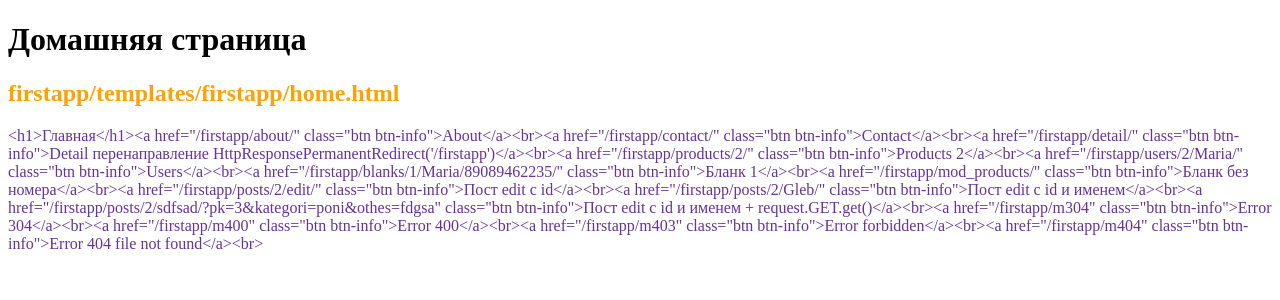
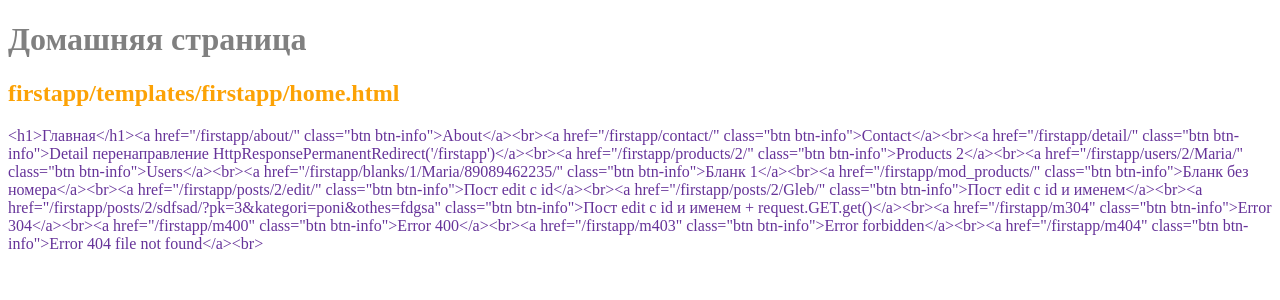
Before and after one commit to Randry1/my-first-blog2, a Django app: page /firstapp/ in a window 1280 px wide. Shown: the top 300 px of the page. Run offline with Django 3.2, Linux system fonts and the light colour scheme.

Commit message:
Приоритетность стилей

```diff
--- a/mysite/firstapp/templates/firstapp/home.html
+++ b/mysite/firstapp/templates/firstapp/home.html
@@ -3,8 +3,18 @@
 <head>
     <meta charset="UTF-8">
     <title>Домашняя страница</title>
+    <style>
+        h1 {
+            color: red;
+        }
+    </style>
 </head>
 <body>
+<style>
+    h1 {
+        color: gray;
+    }
+</style>
 <h1>Домашняя страница</h1>
 <h2 style="color: #FCA205">firstapp/templates/firstapp/home.html</h2>
 <div class="row">
```
